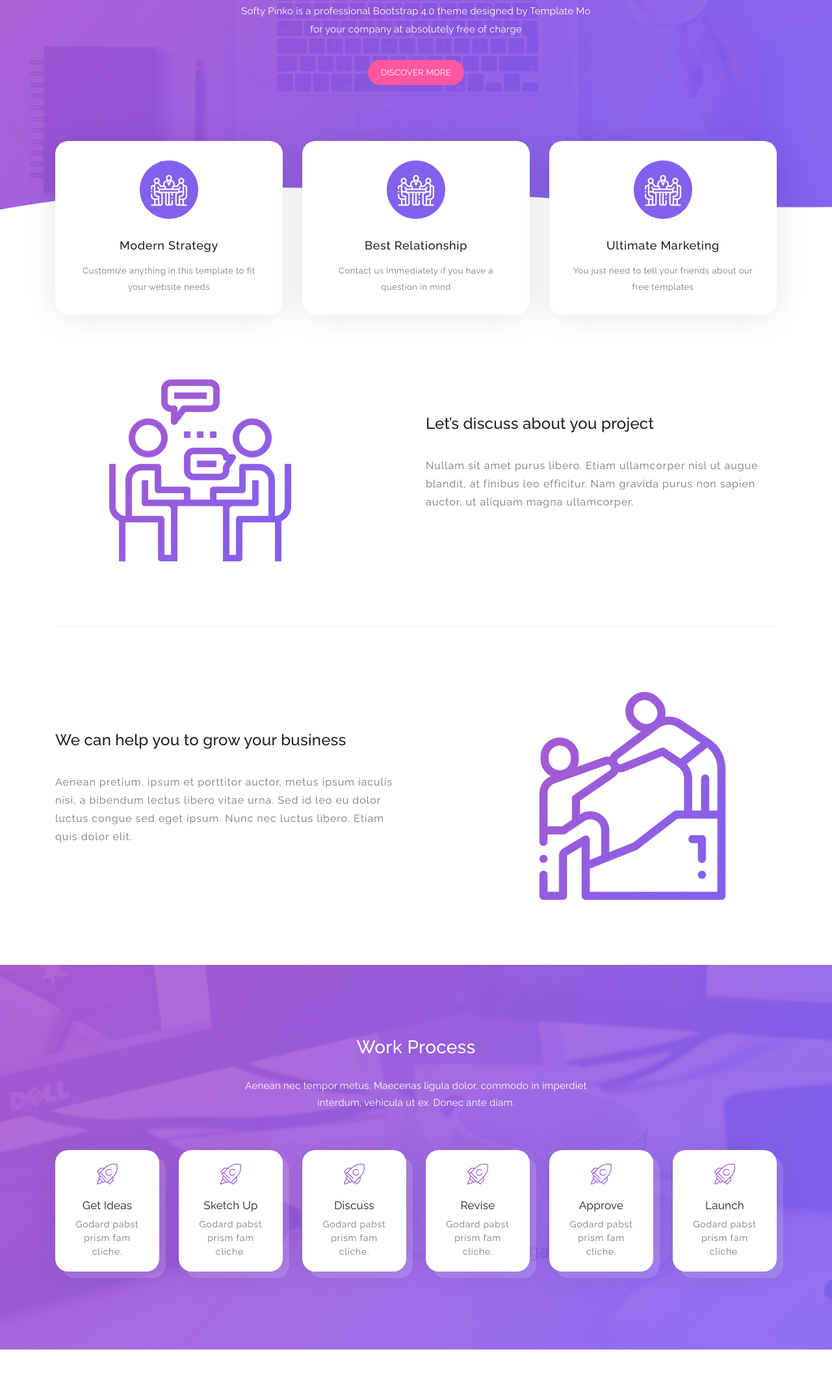
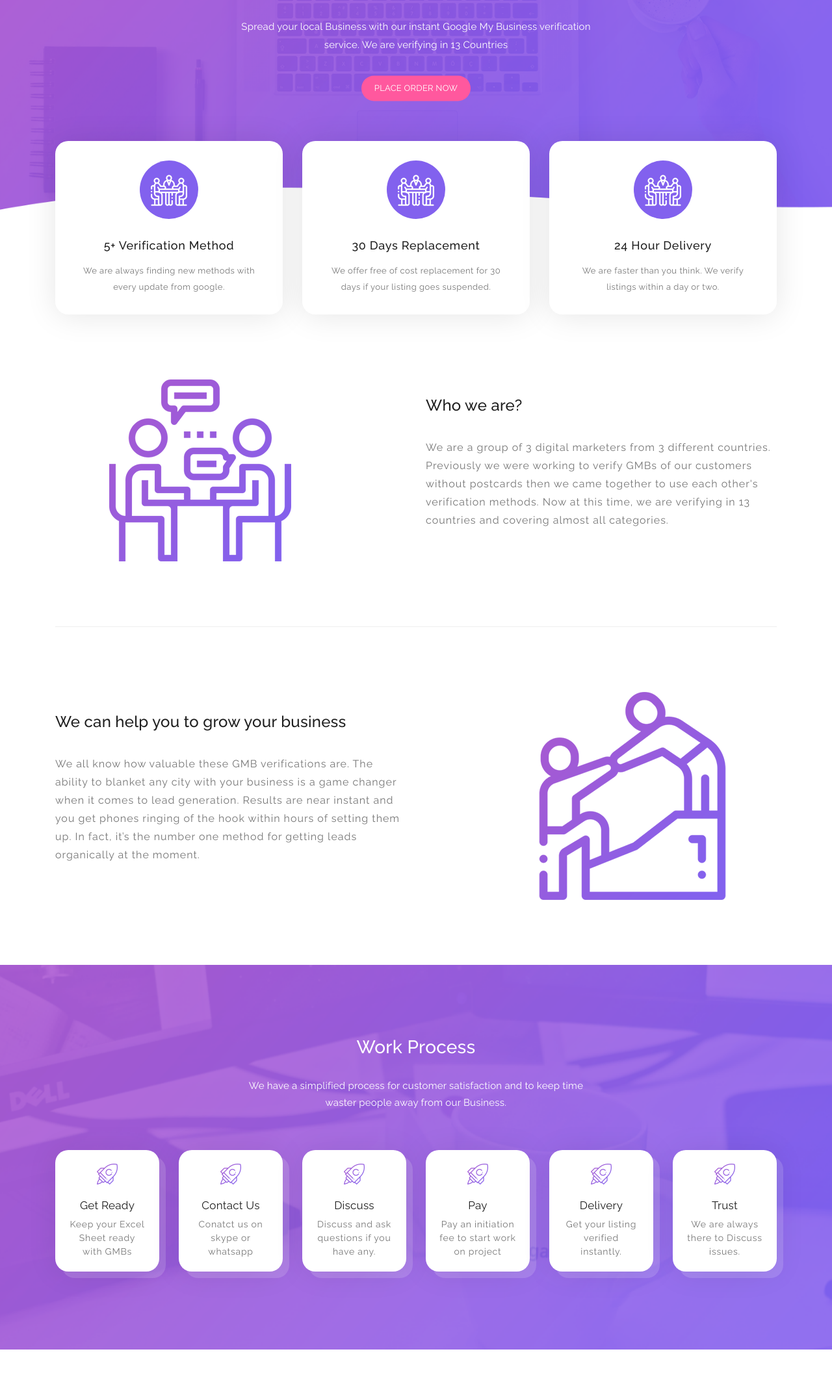
Before and after one commit to pyuser786/gmbverification.live, a plain HTML site: page index.html in a window 1280 px wide. Shown: the part 393-2540 px from the top of the page at 65% size. Drawn offline with Linux system fonts and the light colour scheme.

Commit message:
Update index.html

```diff
--- a/index.html
+++ b/index.html
@@ -71,10 +71,9 @@ https://templatemo.com/tm-535-softy-pinko
             <div class="container">
                 <div class="row">
                     <div class="offset-xl-3 col-xl-6 offset-lg-2 col-lg-8 col-md-12 col-sm-12">
-                        <h1>We provide the best <strong>strategy</strong><br>to grow up your <strong>business</strong></h1>
-                        <p>Softy Pinko is a professional Bootstrap 4.0 theme designed by Template Mo
-                        for your company at absolutely free of charge</p>
-                        <a href="#features" class="main-button-slider">Discover More</a>
+                        <h1>We provide <strong>Instant</strong><br> <strong></strong>Google My Business</strong><br>Verification Without Postcard</h1>
+                        <p> Spread your local Business with our instant Google My Business verification service. We are verifying in 13 Countries</p>
+                        <a href="#features" class="main-button-slider">Place Order Now</a>
                     </div>
                 </div>
             </div>
@@ -95,8 +94,8 @@ https://templatemo.com/tm-535-softy-pinko
                                 <div class="icon">
                                     <i><img src="assets/images/featured-item-01.png" alt=""></i>
                                 </div>
-                                <h5 class="features-title">Modern Strategy</h5>
-                                <p>Customize anything in this template to fit your website needs</p>
+                                <h5 class="features-title">5+ Verification Method</h5>
+                                <p>We are always finding new methods with every update from google.</p>
                             </div>
                         </div>
                         <!-- ***** Features Small Item End ***** -->
@@ -107,8 +106,8 @@ https://templatemo.com/tm-535-softy-pinko
                                 <div class="icon">
                                     <i><img src="assets/images/featured-item-01.png" alt=""></i>
                                 </div>
-                                <h5 class="features-title">Best Relationship</h5>
-                                <p>Contact us immediately if you have a question in mind</p>
+                                <h5 class="features-title">30 Days Replacement</h5>
+                                <p>We offer free of cost replacement for 30 days if your listing goes suspended.</p>
                             </div>
                         </div>
                         <!-- ***** Features Small Item End ***** -->
@@ -119,8 +118,8 @@ https://templatemo.com/tm-535-softy-pinko
                                 <div class="icon">
                                     <i><img src="assets/images/featured-item-01.png" alt=""></i>
                                 </div>
-                                <h5 class="features-title">Ultimate Marketing</h5>
-                                <p>You just need to tell your friends about our free templates</p>
+                                <h5 class="features-title">24 Hour Delivery</h5>
+                                <p>We are faster than you think. We verify listings within a day or two.</p>
                             </div>
                         </div>
                         <!-- ***** Features Small Item End ***** -->
@@ -141,10 +140,12 @@ https://templatemo.com/tm-535-softy-pinko
                 <div class="col-lg-1"></div>
                 <div class="col-lg-6 col-md-12 col-sm-12 align-self-center mobile-top-fix">
                     <div class="left-heading">
-                        <h2 class="section-title">Let’s discuss about you project</h2>
+                        <h2 class="section-title">Who we are?</h2>
                     </div>
                     <div class="left-text">
-                        <p>Nullam sit amet purus libero. Etiam ullamcorper nisl ut augue blandit, at finibus leo efficitur. Nam gravida purus non sapien auctor, ut aliquam magna ullamcorper.</p>
+                        <p>We are a group of 3  digital marketers from 3 different countries. Previously we were working to verify
+                             GMBs of our customers without postcards then we came together to use each other's verification methods. Now at this time, we are verifying in 13 countries and covering almost all categories.
+                        </p>
                     </div>
                 </div>
             </div>
@@ -166,7 +167,8 @@ https://templatemo.com/tm-535-softy-pinko
                         <h2 class="section-title">We can help you to grow your business</h2>
                     </div>
                     <div class="left-text">
-                        <p>Aenean pretium, ipsum et porttitor auctor, metus ipsum iaculis nisi, a bibendum lectus libero vitae urna. Sed id leo eu dolor luctus congue sed eget ipsum. Nunc nec luctus libero. Etiam quis dolor elit.</p>
+                        <p>We all know how valuable these GMB verifications are. The ability to blanket any city with your business is a game changer when it comes to lead generation. Results are near instant and you get phones
+                            ringing of the hook within hours of setting them up. In fact, it’s the number one method for getting leads organically at the moment.</p>
                     </div>
                 </div>
                 <div class="col-lg-1"></div>
@@ -186,7 +188,7 @@ https://templatemo.com/tm-535-softy-pinko
                     <div class="offset-lg-3 col-lg-6">
                         <div class="info">
                             <h1>Work Process</h1>
-                            <p>Aenean nec tempor metus. Maecenas ligula dolor, commodo in imperdiet interdum, vehicula ut ex. Donec ante diam.</p>
+                            <p>We have a simplified process for customer satisfaction and to keep time waster people away from our Business.</p>
                         </div>
                     </div>
                 </div>
@@ -196,43 +198,43 @@ https://templatemo.com/tm-535-softy-pinko
                     <div class="col-lg-2 col-md-3 col-sm-6 col-6">
                         <a href="#" class="mini-box">
                             <i><img src="assets/images/work-process-item-01.png" alt=""></i>
-                            <strong>Get Ideas</strong>
-                            <span>Godard pabst prism fam cliche.</span>
+                            <strong>Get Ready</strong>
+                            <span>Keep your Excel Sheet ready with GMBs</span>
                         </a>
                     </div>
                     <div class="col-lg-2 col-md-3 col-sm-6 col-6">
                         <a href="#" class="mini-box">
                             <i><img src="assets/images/work-process-item-01.png" alt=""></i>
-                            <strong>Sketch Up</strong>
-                            <span>Godard pabst prism fam cliche.</span>
+                            <strong>Contact Us</strong>
+                            <span>Conatct us on skype or whatsapp</span>
                         </a>
                     </div>
                     <div class="col-lg-2 col-md-3 col-sm-6 col-6">
                         <a href="#" class="mini-box">
                             <i><img src="assets/images/work-process-item-01.png" alt=""></i>
                             <strong>Discuss</strong>
-                            <span>Godard pabst prism fam cliche.</span>
+                            <span>Discuss and ask questions if you have any.</span>
                         </a>
                     </div>
                     <div class="col-lg-2 col-md-3 col-sm-6 col-6">
                         <a href="#" class="mini-box">
                             <i><img src="assets/images/work-process-item-01.png" alt=""></i>
-                            <strong>Revise</strong>
-                            <span>Godard pabst prism fam cliche.</span>
+                            <strong>Pay</strong>
+                            <span>Pay an initiation fee to start work on project</span>
                         </a>
                     </div>
                     <div class="col-lg-2 col-md-3 col-sm-6 col-6">
                         <a href="#" class="mini-box">
                             <i><img src="assets/images/work-process-item-01.png" alt=""></i>
-                            <strong>Approve</strong>
-                            <span>Godard pabst prism fam cliche.</span>
+                            <strong>Delivery</strong>
+                            <span>Get your listing verified instantly.</span>
                         </a>
                     </div>
                     <div class="col-lg-2 col-md-3 col-sm-6 col-6">
                         <a href="#" class="mini-box">
                             <i><img src="assets/images/work-process-item-01.png" alt=""></i>
-                            <strong>Launch</strong>
-                            <span>Godard pabst prism fam cliche.</span>
+                            <strong>Trust</strong>
+                            <span>We are always there to Discuss issues.</span>
                         </a>
                     </div>
                 </div>
```
